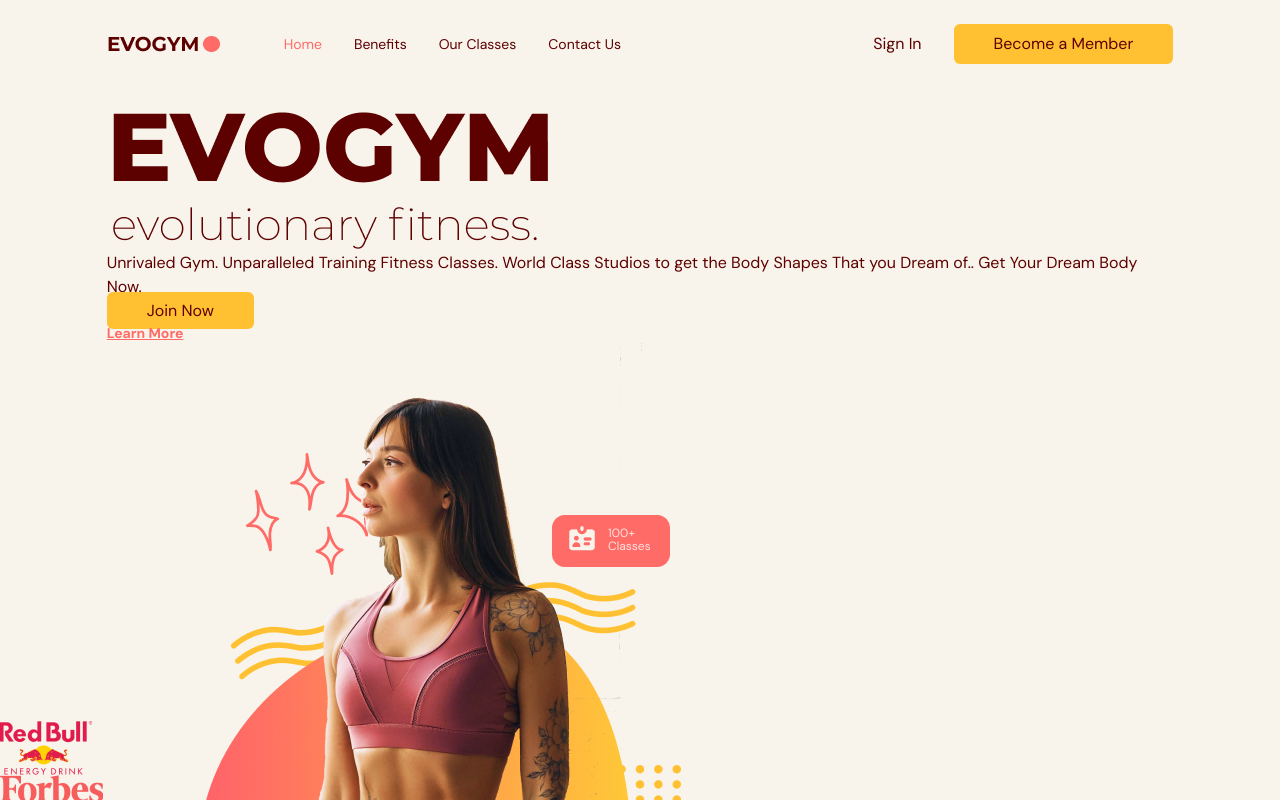
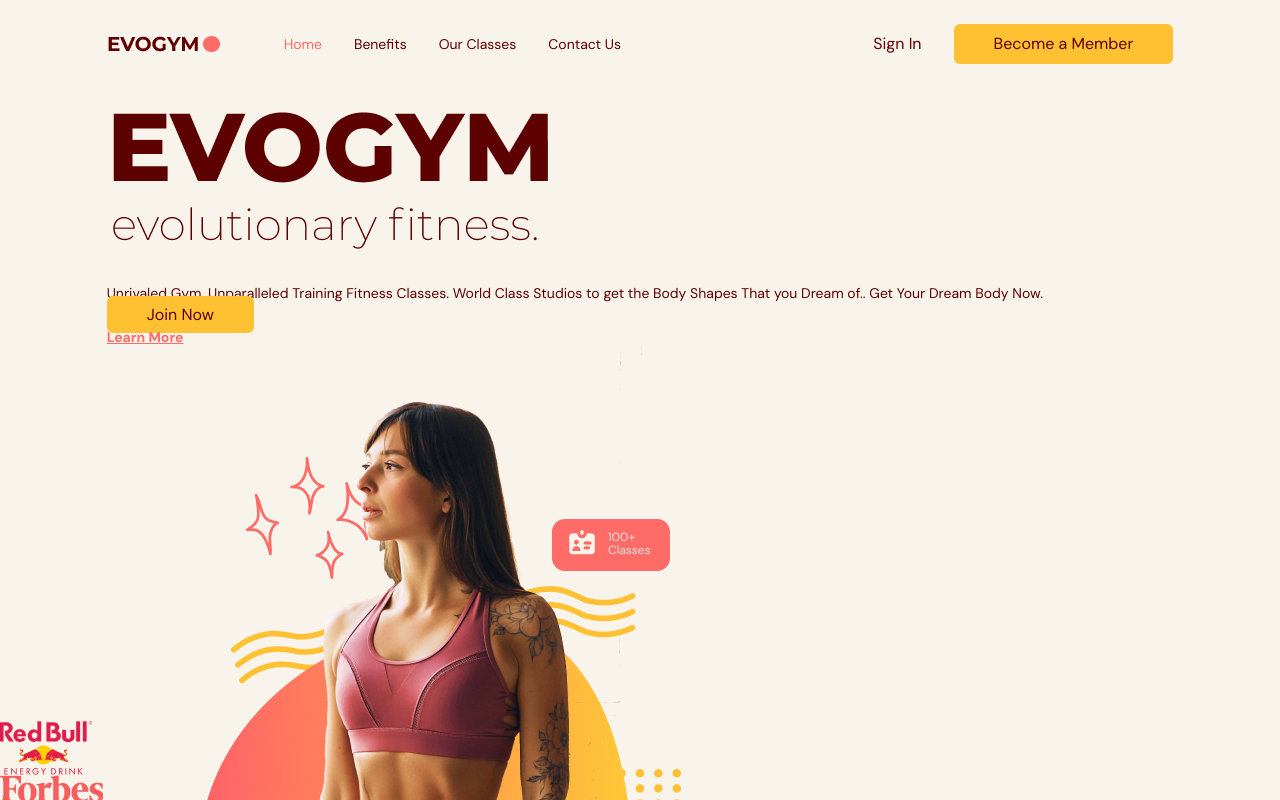
Before and after one commit to ControlAltTea/fitness-typescript, a React (Vite) app: page / in a window 1280 px wide. Shown: the top 800 px of the page. Built offline with nearby package versions, Linux system fonts and the light colour scheme.

Commit message:
tried to add a background text, but it's not appearing

```diff
--- a/src/scenes/home/index.tsx
+++ b/src/scenes/home/index.tsx
@@ -23,13 +23,12 @@ const Home = ({ setSelectedPage }: Props) => {
                 <div className="z-10 mt-32 md:basis-3/5">
                     {/* HEADINGS */}
                     <div className="md:-mt-20">
-                        <div>
-                            <div>
+                        <div className="relative">
+                            <div className="before:absolute before:-top-20 before:-left-20 before:z-[-1] md:before:content-evolvetext">
                                 <img src={HomePageText} alt="home-page-text" />
                             </div>
                         </div>
-
-                        <p>
+                        <p className="mt-8 text-sm md:text-start">
                             Unrivaled Gym. Unparalleled Training Fitness Classes. World Class
                             Studios to get the Body Shapes That you Dream of.. Get Your Dream
                             Body Now.
```
